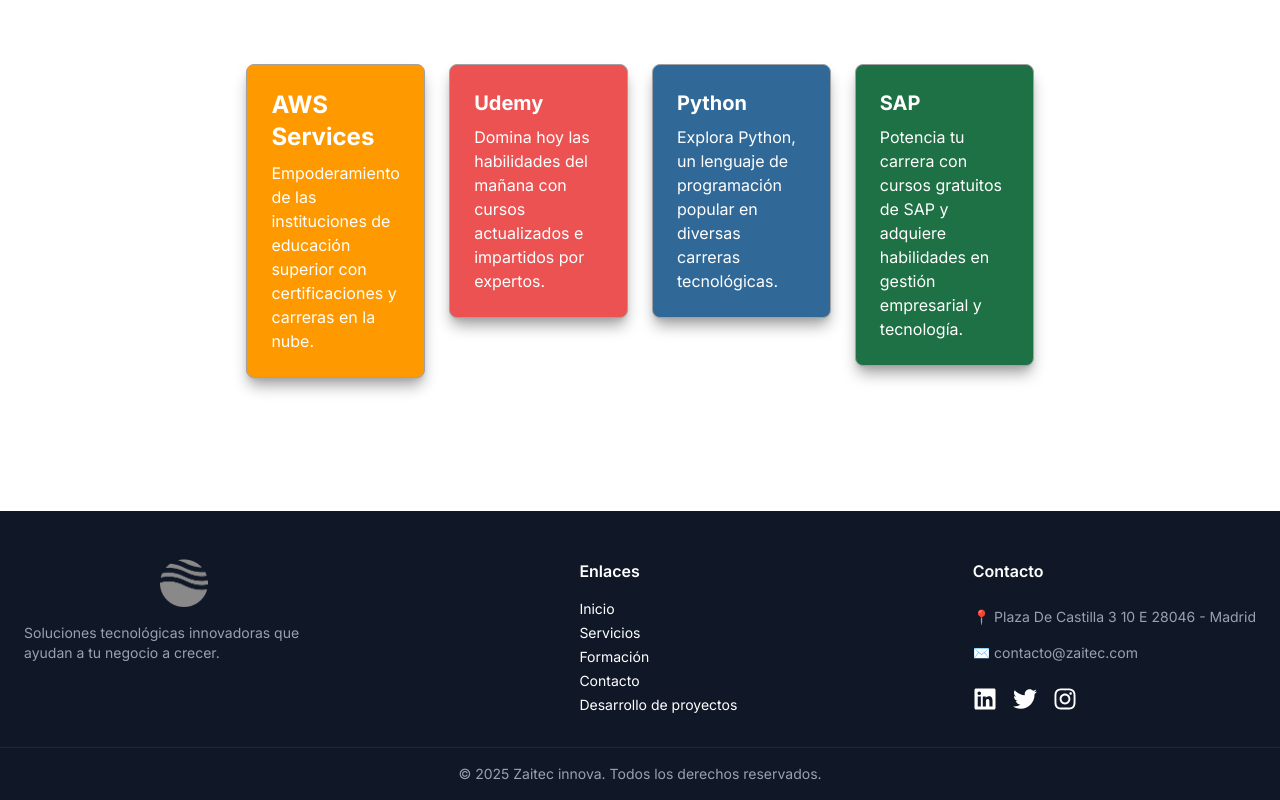
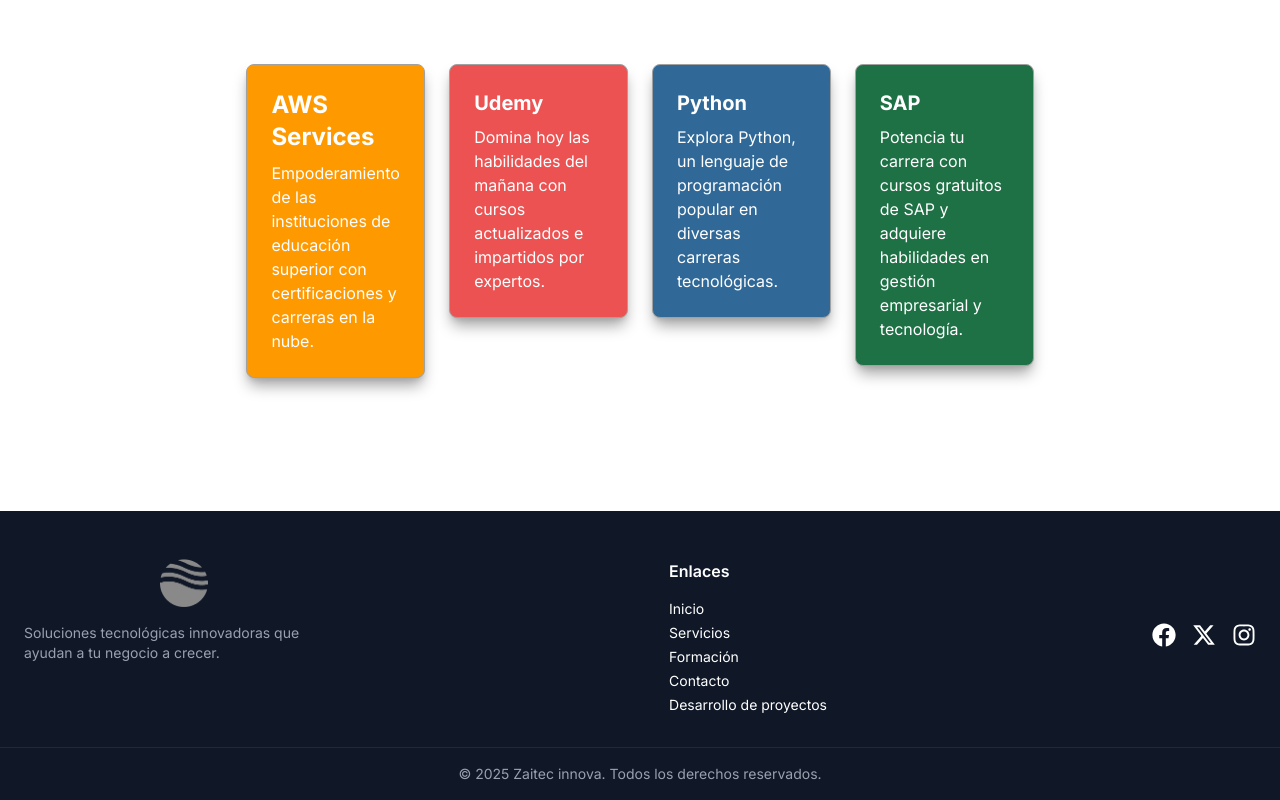
Before and after one commit to ZaitecS25-Internship-projects/I_S25_Web_Zaitec, a React (Vite) app: page / in a window 1280 px wide. Shown: the part 3422-4222 px from the top of the page. Built offline with nearby package versions, Linux system fonts and the light colour scheme.

Commit message:
Actualiza-Footer-con-nuevos-enlaces

```diff
--- a/src/components/Footer.tsx
+++ b/src/components/Footer.tsx
@@ -1,5 +1,6 @@
 import React from "react";
-import { FaLinkedin, FaTwitter, FaInstagram } from "react-icons/fa";
+import { FaFacebook, FaInstagram } from "react-icons/fa";
+import { FaXTwitter } from "react-icons/fa6"; // Icono de X (Twitter)
 
 const Footer: React.FC = () => {
   return (
@@ -18,36 +19,86 @@ const Footer: React.FC = () => {
         <div className="flex flex-col gap-2">
           <h3 className="font-semibold mb-2 text-white">Enlaces</h3>
           <ul className="flex flex-col gap-1 text-sm">
-            {["Inicio", "Servicios", "Formación", "Contacto", "Desarrollo de proyectos"].map((link) => (
-              <li key={link}>
+            <li>
               <a
-                  href="#"
+                href="#inicio"
                 className="hover:text-orange-500 transition duration-300 ease-in-out transform hover:translate-x-1"
               >
-                  {link}
+                Inicio
               </a>
             </li>
-            ))}
+            <li>
+              <a
+                href="#servicios"
+                className="hover:text-orange-500 transition duration-300 ease-in-out transform hover:translate-x-1"
+              >
+                Servicios
+              </a>
+            </li>
+            <li>
+              <a
+                href="#formacion"
+                className="hover:text-orange-500 transition duration-300 ease-in-out transform hover:translate-x-1"
+              >
+                Formación
+              </a>
+            </li>
+            <li>
+              <a
+                href="#contacto"
+                className="hover:text-orange-500 transition duration-300 ease-in-out transform hover:translate-x-1"
+              >
+                Contacto
+              </a>
+            </li>
+            <li>
+              <a
+                href="#desarrollo-proyectos"
+                className="hover:text-orange-500 transition duration-300 ease-in-out transform hover:translate-x-1"
+              >
+                Desarrollo de proyectos
+              </a>
+            </li>
           </ul>
         </div>
 
-        {/* Contacto + redes + newsletter */}
+        {/* Contacto + redes sociales */}
         <div className="flex flex-col gap-4">
-          <h3 className="font-semibold mb-2 text-white">Contacto</h3>
-          <p className="text-gray-400 text-sm">📍 Plaza De Castilla 3 10 E 28046 - Madrid</p>
-          <p className="text-gray-400 text-sm">✉️ contacto@zaitec.com</p>
+          <h3 className="font-semibold mb-2 text-white"></h3>
+          <p className="text-gray-400 text-sm"></p>
+          <p className="text-gray-400 text-sm"></p>
 
           {/* Redes sociales */}
           <div className="flex gap-4 text-2xl mt-2">
-            {[FaLinkedin, FaTwitter, FaInstagram].map((Icon, idx) => (
+            {/* Facebook */}
             <a
-                href="#"
-                key={idx}
+              href="https://www.facebook.com/asirtec/"
+              target="_blank"
+              rel="noopener noreferrer"
               className="hover:text-orange-500 transition-transform duration-300 hover:scale-110"
             >
-                <Icon />
+              <FaFacebook />
             </a>
-            ))}
+
+            {/* X (Twitter) */}
+            <a
+              href="https://x.com/asirtec?lang=es"
+              target="_blank"
+              rel="noopener noreferrer"
+              className="hover:text-orange-500 transition-transform duration-300 hover:scale-110"
+            >
+              <FaXTwitter />
+            </a>
+
+            {/* Instagram */}
+            <a
+              href="https://www.instagram.com/asirtec/?hl=es"
+              target="_blank"
+              rel="noopener noreferrer"
+              className="hover:text-orange-500 transition-transform duration-300 hover:scale-110"
+            >
+              <FaInstagram />
+            </a>
           </div>
         </div>
       </div>
```
Lines whose indentation alone changed are shown as unchanged.
